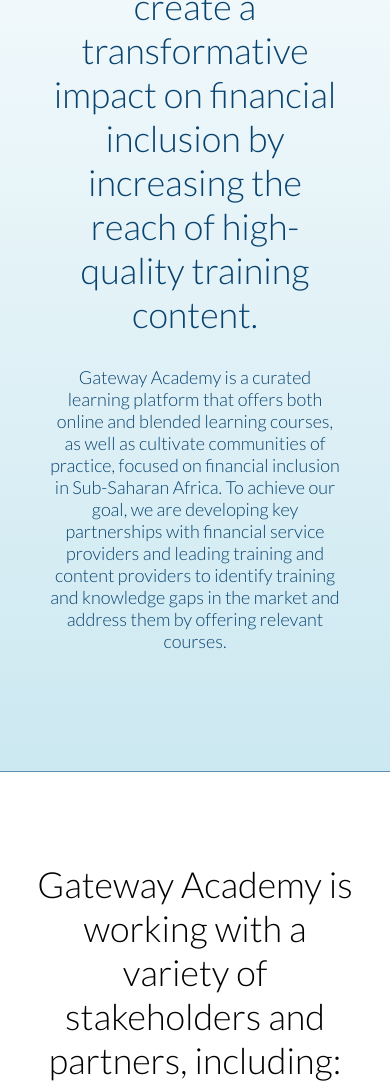
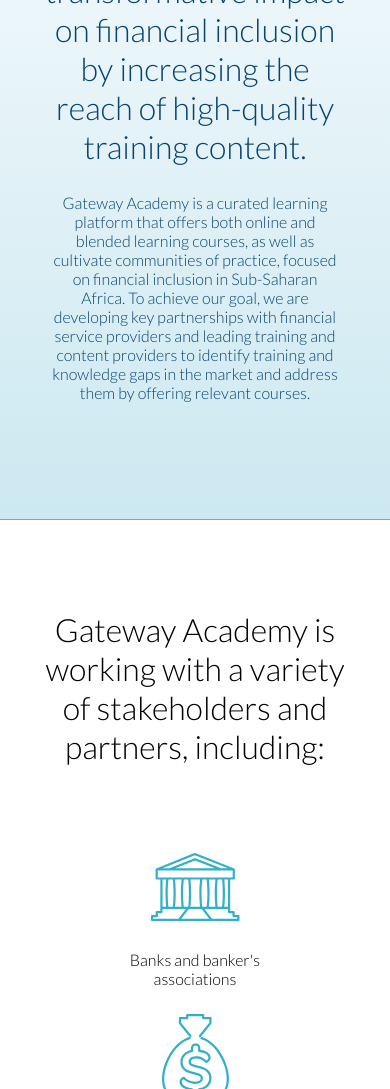
Before and after one commit to biveeprojects/carmine-teaser, a plain HTML site: page index.html in a window 390 px wide. Shown: the part 315-1404 px from the top of the page. Drawn offline with Linux system fonts and the light colour scheme.

Commit message:
update font sizing and media queries

```diff
--- a/index.html
+++ b/index.html
@@ -19,6 +19,9 @@
       }
       .max-width {
       	max-width: 800px;
+      }
+      h1 {
+      	font-weight: 300;
       }
       /* responsive type */
       @media screen and (min-width: 30em) {
@@ -48,10 +51,20 @@
     		}
       	p {
           font-size: 18px;
-      		font-size: 1rem;
+      		font-size: 1.125rem;
         }
       }
 
+      /* heading styles */
+      .intro {
+        padding: 0.7em 1.4em;
+        margin: auto;
+		color: #084370;
+      }
+      .thin {
+        padding: 0px 30px 50px;
+        margin-top: 90px;
+      }
       /* add gutters on either side */
       .gutters {
         padding-left: 1.4em;
@@ -65,7 +78,6 @@
       }
       header p {
         margin-bottom: 1.4em;
-        font-size: 18px;
         font-weight: 300;
         color: #084370;
       }
@@ -169,19 +181,6 @@
         }
       }
 
-      .intro {
-        padding: 0.7em 1.4em;
-        margin: auto;
-        font-weight: 300;
-        font-size: 36px;
-		color: #084370;
-      }
-      .thin {
-        padding: 0px 30px 50px;
-        font-size: 36px;
-        font-weight: 300;
-        margin-top: 90px;
-      }
       .rev {
       	color: white;
       	margin-bottom: -10px;
```
